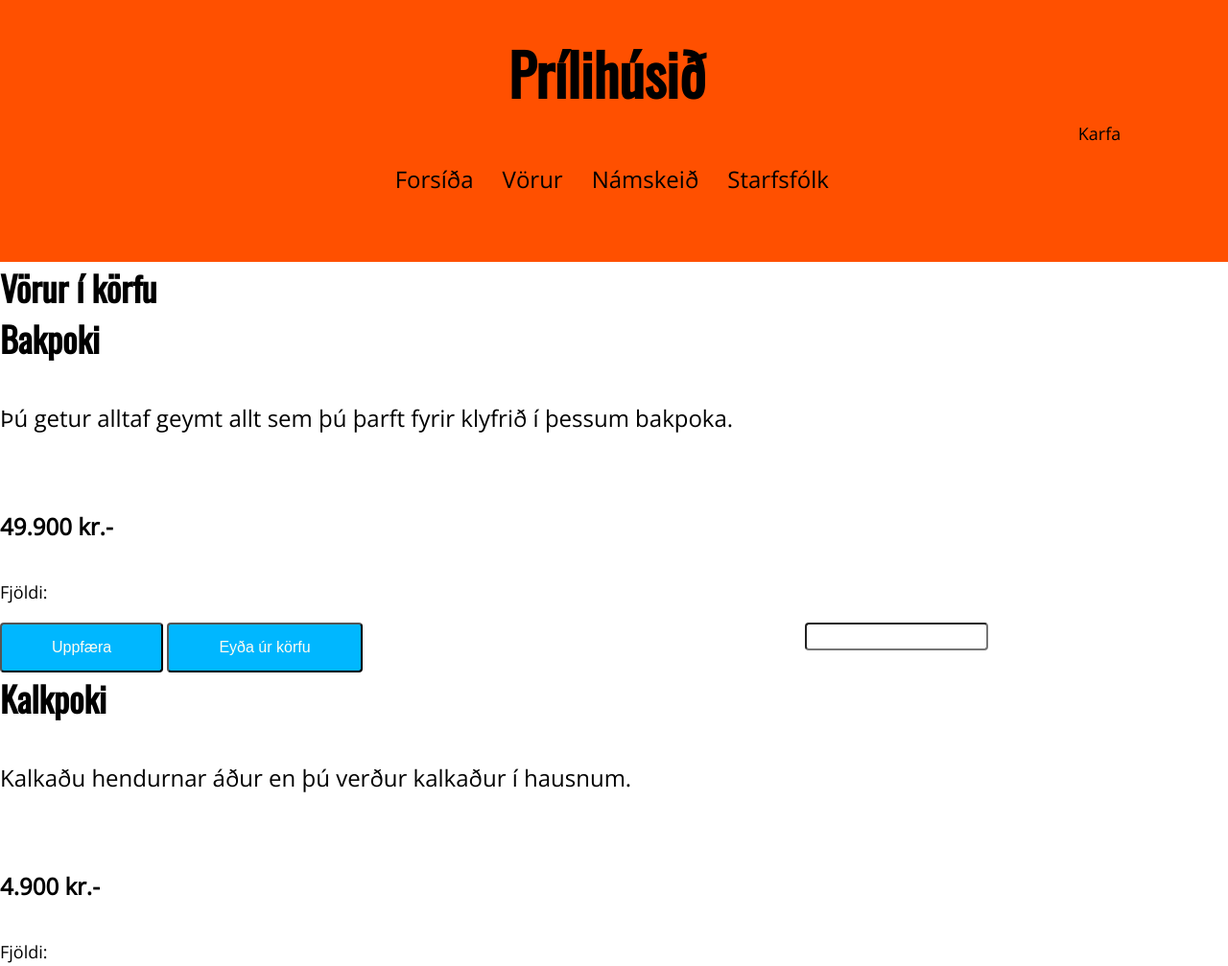
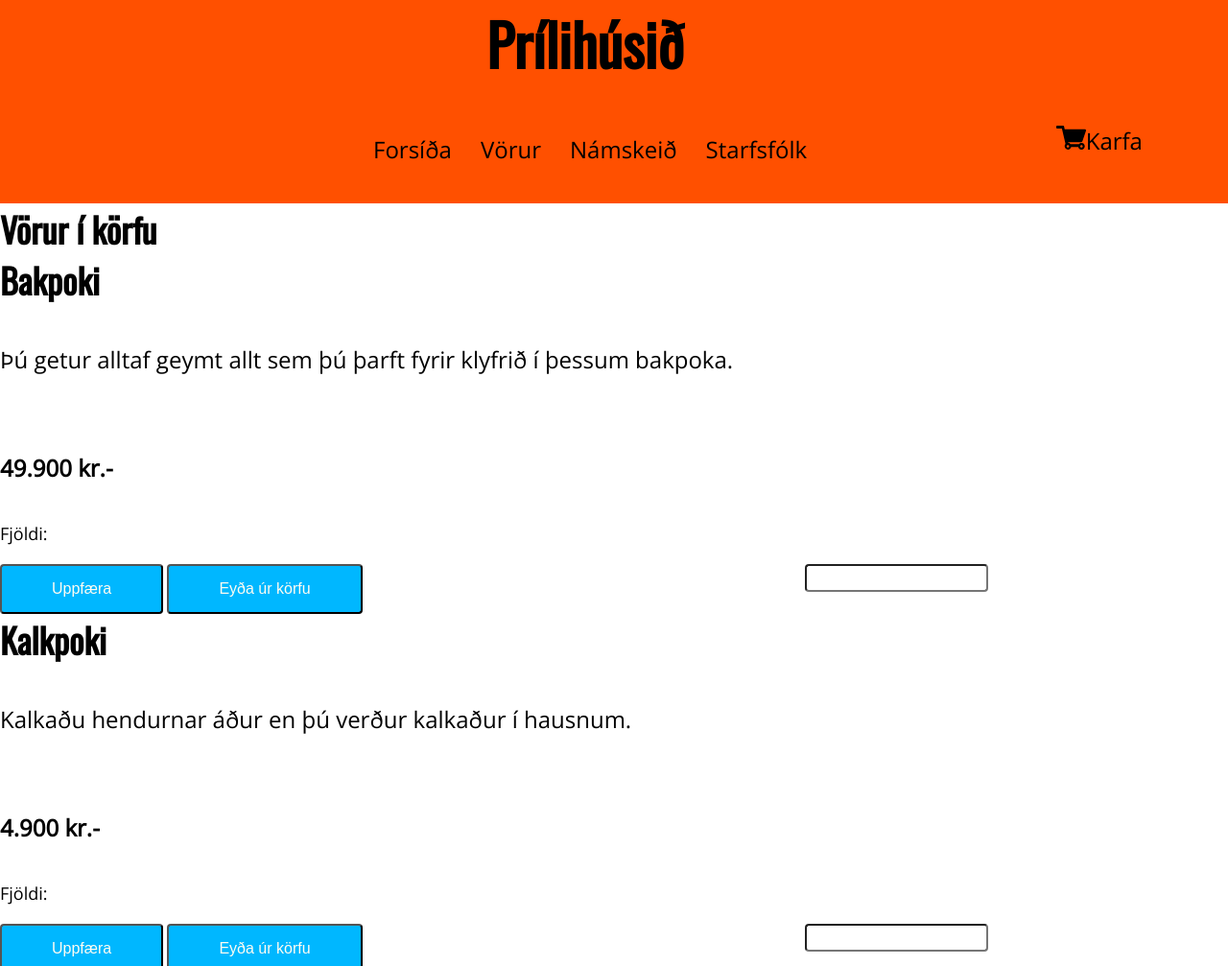
Before and after one commit to ivarjon/hopverkefni1, a website: page pages/cart.html in a window 1280 px wide. Shown: the top 1007 px of the page at 96% size. Drawn offline with nearby package versions, Linux system fonts and the light colour scheme.

Commit message:
Cart mynd bætt við í header

```diff
--- a/pages/cart.html
+++ b/pages/cart.html
@@ -22,7 +22,7 @@
             <li><a style="text-decoration: none;" href="../pages/staff.html">Starfsfólk</a></li>
           </ul>
         </header-main>
-        <span id="karfa"><p><a style="text-decoration: none;" href="../pages/cart.html">Karfa<p></a></span>
+        <span id="karfa"><img src="../img/cart.svg" alt="cart"><a style="text-decoration: none;" href="../pages/cart.html">Karfa</a></span>
     </header>
 
     <main>
--- a/styles.css
+++ b/styles.css
@@ -219,6 +219,7 @@ header-main {
   justify-content: center; }
 
 #karfa {
+  font-size: 24px;
   padding-left: 250px;
   padding-top: 80px; }
 
```
Also changed, not shown: index.html (+1 -1 lines), pages/course.html (+1 -1 lines), pages/products.html (+1 -1 lines), pages/staff.html (+1 -1 lines).
